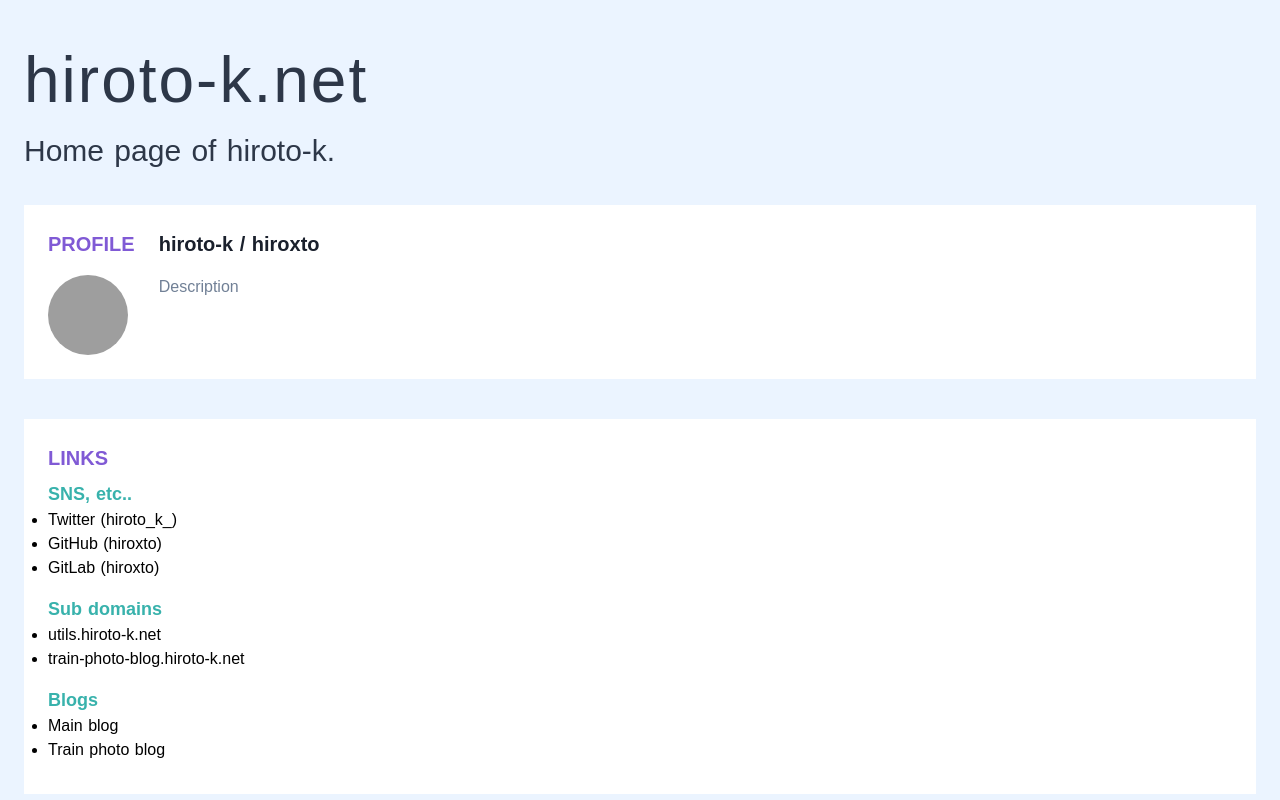
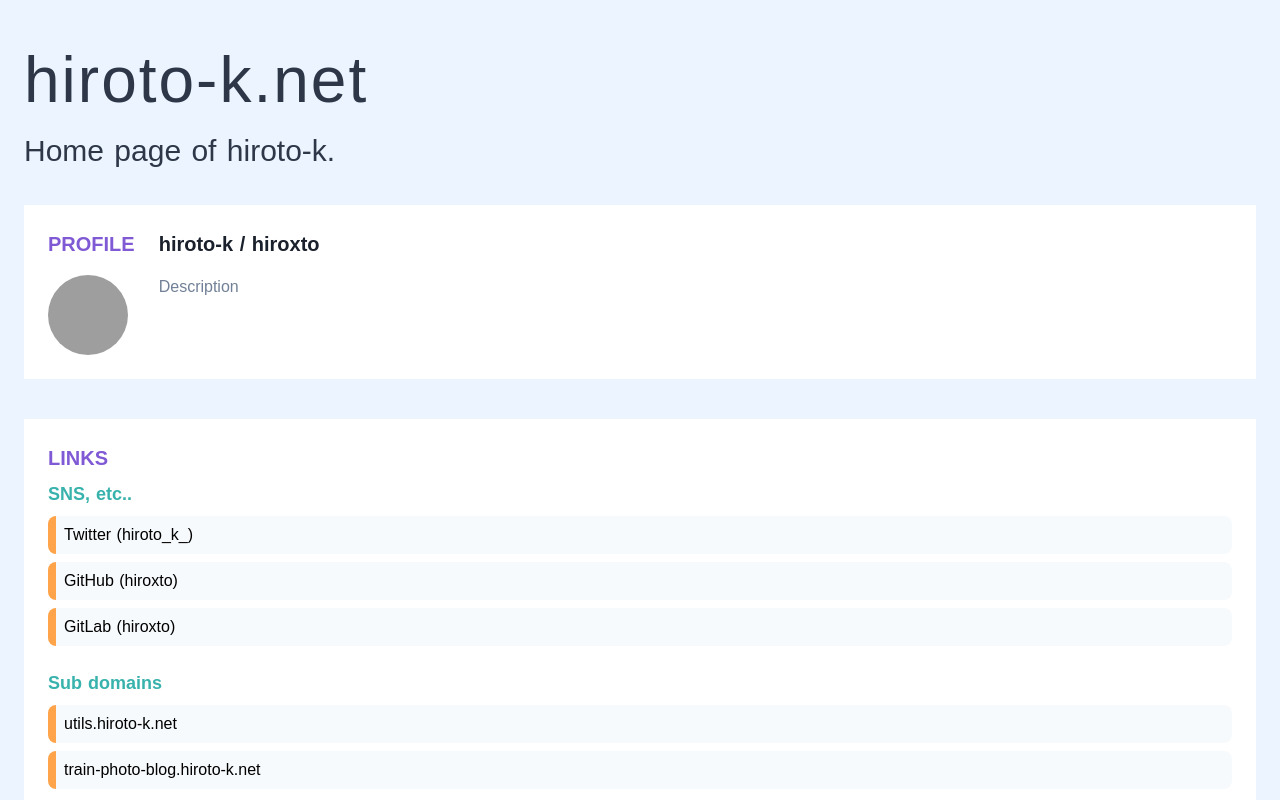
Before and after one commit to hiroxto/hiroxto.net, a Nuxt app: page / in a window 1280 px wide. Shown: the top 800 px of the page. Built offline with nearby package versions, Linux system fonts and the light colour scheme; grey boxes are pictures that could not be loaded.

Commit message:
Add list styles to LinkList component

```diff
--- a/components/LinkList.vue
+++ b/components/LinkList.vue
@@ -3,10 +3,11 @@
     <h4 v-text="title" class="text-lg text-teal-500 font-bold">
     </h4>
 
-    <ul class="list-disc">
+    <ul class="p-0 relative">
       <li
         v-for="(link, linksKey) in links"
         :key="linksKey"
+        class="links-list-item text-black bg-gray-100 rounded-lg my-2 p-2 leading-snug"
       >
         <a
           v-text="link.name"
@@ -36,3 +37,10 @@ export default Vue.extend({
   },
 });
 </script>
+
+<style scoped>
+  .links-list-item {
+  border-left: solid 0.5rem #ffa44b;
+  list-style-type: none;
+}
+</style>
```
